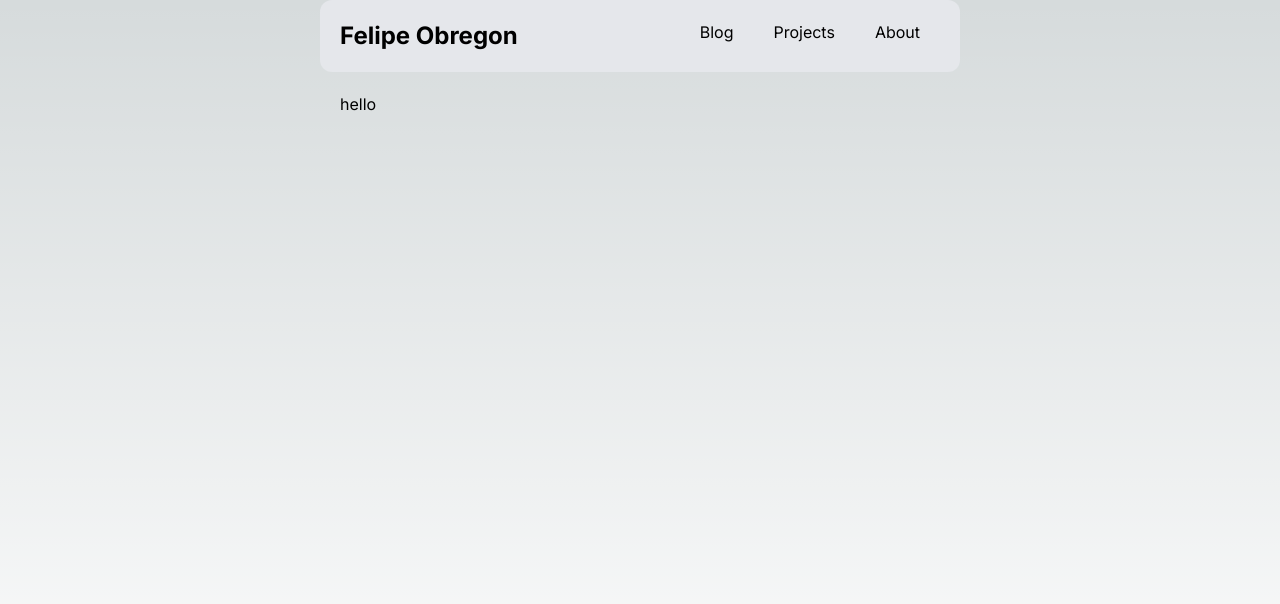
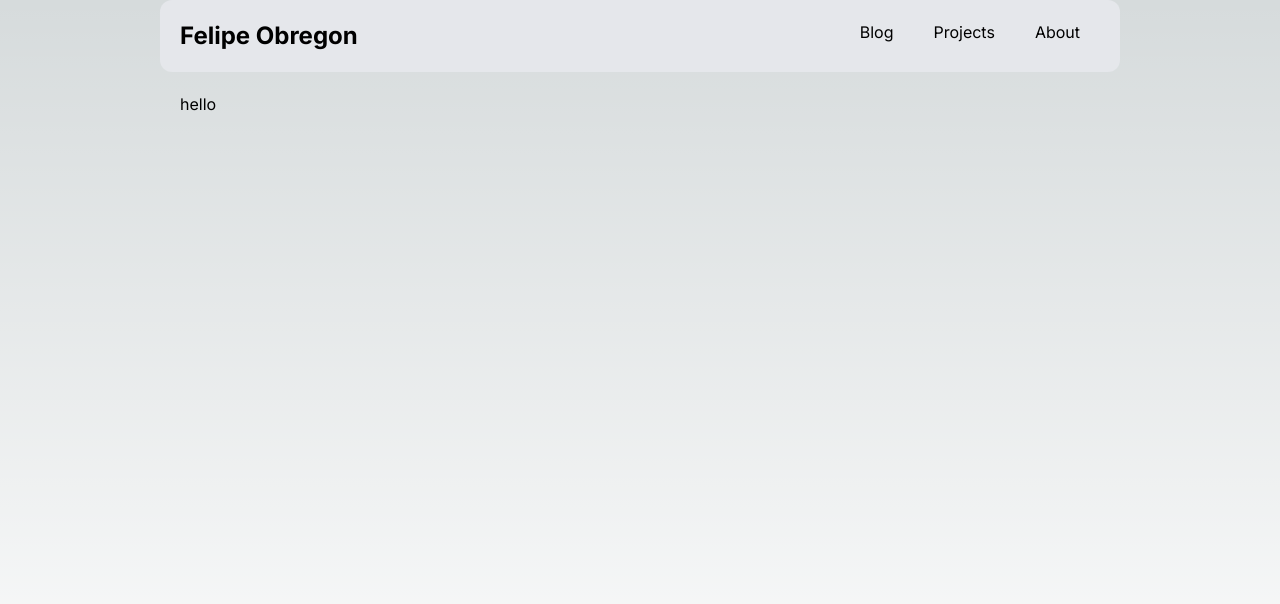
Before and after one commit to felipeobregon/p10-blog, a Next.js app: page / in a window 1280 px wide. Shown: the top 604 px of the page. Built offline with nearby package versions, Linux system fonts and the light colour scheme.

Commit message:
increase width of content

```diff
--- a/src/app/layout.tsx
+++ b/src/app/layout.tsx
@@ -19,7 +19,7 @@ export default function RootLayout({
     <html lang="en">
       <body className={inter.className}>
 
-        <div className="flex flex-col w-1/2 mx-auto h-screen">
+        <div className="flex flex-col w-3/4 mx-auto h-screen">
           <header className="flex rounded-xl justify-end bg-gray-200 p-5">
             <div className="font-bold text-2xl mr-auto">Felipe Obregon</div>
             <Navbar />
```
